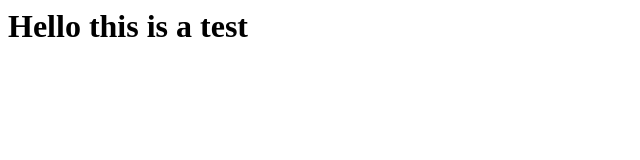
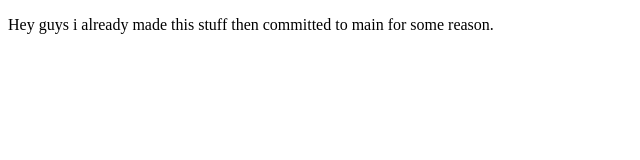
Before and after one commit to seaskydome/learning-git, a plain HTML site: page index.html in a window 1280 px wide. Shown: the whole page, without its empty margins (0-640 px from the left). Drawn offline with Linux system fonts and the light colour scheme.

Commit message:
Updated index.html

```diff
--- a/index.html
+++ b/index.html
@@ -1 +1,9 @@
-<h1>Hello this is a test</h1>
+<!DOCTYPE html>
+<html>
+<head>
+<title>Page Title</title>
+</head>
+<body>
+  <p> Hey guys i already made this stuff then committed to main for some reason. </p>
+</body>
+</html>
```
